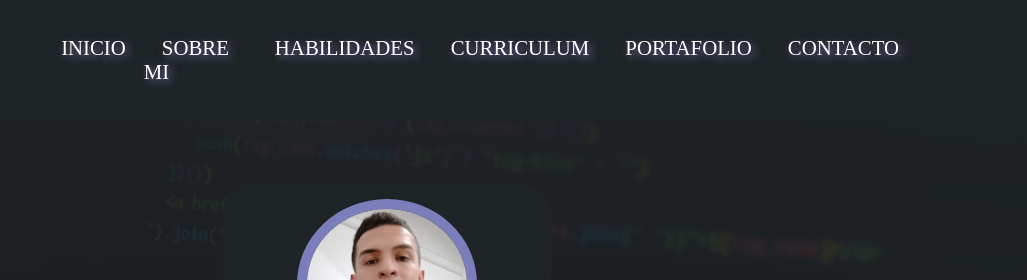
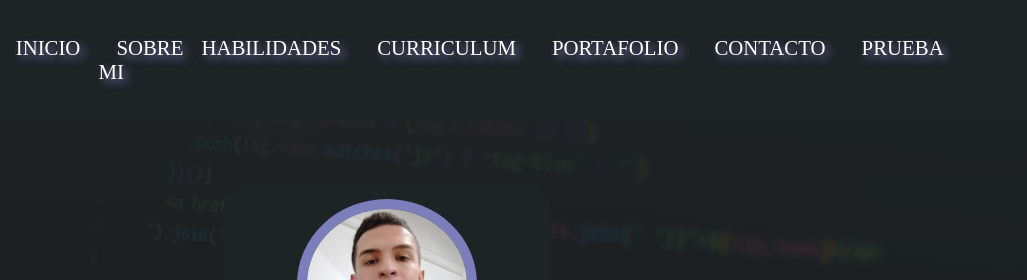
Before and after one commit to DanielHenaoF/Portafolio, a plain HTML site: page index.html in a window 1280 px wide. Shown: the top 280 px of the page, 253-1280 px from the left. Drawn offline with nearby package versions, Linux system fonts and the light colour scheme; a web font is replaced by a local one.

Commit message:
Second commit

```diff
--- a/index.html
+++ b/index.html
@@ -36,6 +36,7 @@
             <a href="#portafolio" onclick="seleccionar()">PORTAFOLIO</a>
           </li>
           <li><a href="#contacto" onclick="seleccionar()">CONTACTO</a></li>
+          <li><a href="#prueba" onclick="seleccionar()">PRUEBA</a></li>
         </ul>
       </nav>
 
--- a/style.css
+++ b/style.css
@@ -22,6 +22,7 @@ html {
   top: 0;
   left: 0;
   z-index: 99;
+
 }
 
 .contenedor-header header {
@@ -33,7 +34,7 @@ html {
   padding: 15px 20px;
 }
 
-.contenedor-header header .logo img{
+.contenedor-header header .logo img {
   margin-left: 10px;
   margin-bottom: -3px;
 }
@@ -68,7 +69,7 @@ html {
   text-decoration: none;
   font-family: "Barlow Condensed";
   font-size: 1.3rem;
-  text-shadow: 3px 3px 10px #7c7dbb;
+  text-shadow: 4px 4px 8px #7c7dbb;
 }
 
 .nav-responsive {
```
